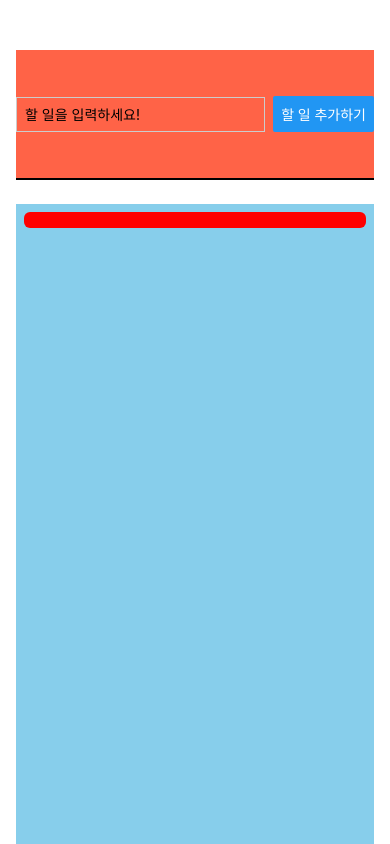
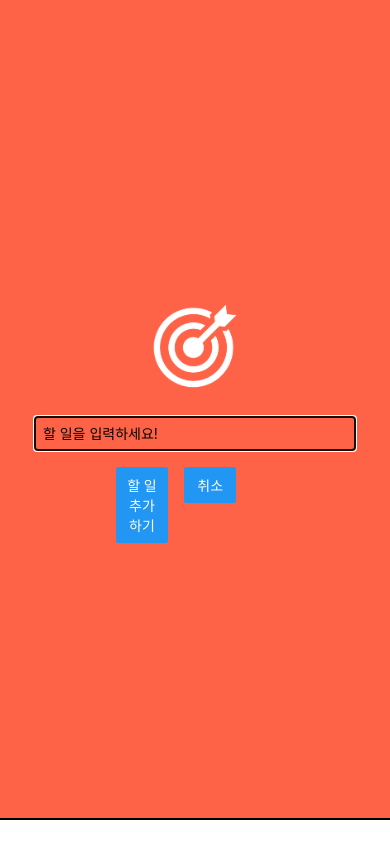
Before and after one commit to OysterOh/React-Native-study, a React Native app: screen / in a window 390 px wide. Both pictures are taken after a click on the button "할 일 추가하기". Built offline with nearby package versions, Linux system fonts and the light colour scheme.

Commit message:
모달 구현 완료 및 모달 스타일 지정, 이미지 추가

```diff
--- a/App.js
+++ b/App.js
@@ -5,8 +5,17 @@ import GoalItem from "./components/GoalItem";
 import GoalInput from "./components/GoalInput";
 
 export default function App() {
+  const [modalIsVisible, setModalIsVisible] = useState(false);
   const [todoGoals, setTodoGoals] = useState([]);
 
+  //할 일 추가 모달을 띄워주는 함수
+  const startAddGoalHandler = () => {
+    setModalIsVisible(true);
+  };
+
+  const endAddGoalHandler = () => {
+    setModalIsVisible(false);
+  };
   //버튼을 누르면 할 일 목록을 추가하는 함수
   const addGoalHandler = (enteredGoalText) => {
     // console.log(enteredGoalText);
@@ -19,6 +28,7 @@ export default function App() {
       ...currentTodoGoals,
       { text: enteredGoalText, key: Math.random().toString() },
     ]);
+    endAddGoalHandler();
     console.log(todoGoals);
   };
 
@@ -30,7 +40,18 @@ export default function App() {
 
   return (
     <View style={styles.appContainer}>
-      <GoalInput onAddGoal={addGoalHandler} />
+      <Button
+        title="할 일 추가하기"
+        color="#5e0acc"
+        onPress={startAddGoalHandler}
+      />
+      {modalIsVisible && (
+        <GoalInput
+          visible={modalIsVisible}
+          onAddGoal={addGoalHandler}
+          onCancel={endAddGoalHandler}
+        />
+      )}
       <View style={styles.goalsContainer}>
         {/* ScrollView는 전체 화면이 렌더링 될 때 안의 항목들을 전부 렌더링한다.
           이로 인해 성능의 저하가 발생할 수 있다.
@@ -43,6 +64,7 @@ export default function App() {
             return (
               <GoalItem
                 text={itemData.item.text}
+                id={itemData.item.id}
                 onDeleteItem={deleteGoalHandler}
               />
             );
--- a/components/GoalInput.js
+++ b/components/GoalInput.js
@@ -1,5 +1,12 @@
 import React, { useState } from "react";
-import { Button, TextInput, View, StyleSheet } from "react-native";
+import {
+  Button,
+  TextInput,
+  View,
+  StyleSheet,
+  Modal,
+  Image,
+} from "react-native";
 
 const GoalInput = (props) => {
   const [enteredGoalText, setEnteredGoalText] = useState("");
@@ -17,15 +24,25 @@ const GoalInput = (props) => {
   }
 
   return (
+    <Modal visible={props.visible} animationType="slide">
       <View style={styles.inputContainer}>
+        <Image source={require("../assets/goal.png")} style={styles.image} />
         <TextInput
           style={styles.textInput}
           placeholder="할 일을 입력하세요!"
           onChangeText={goalInputHandler}
           value={enteredGoalText}
         />
+        <View style={styles.buttonContainer}>
+          <View style={styles.button}>
             <Button title="할 일 추가하기" onPress={addGoalHandler} />
           </View>
+          <View style={styles.button}>
+            <Button title="취소" onPress={props.onCancel} />
+          </View>
+        </View>
+      </View>
+    </Modal>
   );
 };
 
@@ -33,10 +50,10 @@ export default GoalInput;
 const styles = StyleSheet.create({
   inputContainer: {
     flex: 1,
-    flexDirection: "row",
-    justifyContent: "space-between",
+    justifyContent: "center",
     alignItems: "center",
     marginBottom: 24,
+    padding: 16,
     borderBottomWidth: 2,
     borderBottomColor: "black",
     backgroundColor: "tomato",
@@ -44,8 +61,20 @@ const styles = StyleSheet.create({
   textInput: {
     borderWidth: 1,
     borderColor: "#cccccc",
-    width: "70%",
-    marginRight: 8,
+    width: "90%",
     padding: 8,
   },
+  image: {
+    width: 100,
+    height: 100,
+    margin: 20,
+  },
+  buttonContainer: {
+    marginTop: 16,
+    flexDirection: "row",
+  },
+  button: {
+    width: "30%",
+    marginHorizontal: 8,
+  },
 });
--- a/components/GoalItem.js
+++ b/components/GoalItem.js
@@ -3,11 +3,18 @@ import { StyleSheet, Text, View, Pressable } from "react-native";
 const GoalItem = (props) => {
   return (
     //react-native는 스타일 상속의 개념이 없다.
-    <Pressable onPress={props.onDeleteItem}>
-      <View style={styles.goalItem}>
+    //bind()는 표준 JavaScript 함수로, 나중에 실행할 함수를 미리 조정할 수 있게 한다.
+    //bind에 제공되는 첫 번째 인수는 곧 실행할 함수의 this 키워드로 설정된다.
+    //두 번째 인수는 지정한 함수에 전달할 값을 세팅하면 된다.
+    <View style={styles.goalItem}>
+      <Pressable
+        android_ripple={{ color: "#210644" }}
+        onPress={props.onDeleteItem.bind(this, props.id)}
+        style={(pressData) => pressData.pressed && styles.pressedItem}
+      >
         <Text style={styles.goalText}>{props.text}</Text>
-      </View>
-    </Pressable>
+      </Pressable>
+    </View>
   );
 };
 
@@ -16,12 +23,16 @@ export default GoalItem;
 const styles = StyleSheet.create({
   goalItem: {
     margin: 8,
-    padding: 8,
+    padding: 2,
     borderRadius: 6,
     backgroundColor: "red",
     color: "white",
   },
+  pressedItem: {
+    opacity: 0.5,
+  },
   goalText: {
     color: "white",
+    padding: 8,
   },
 });
```
Also changed, not shown: assets/goal.png (added), assets/정해영.jpg (added). Lines whose indentation alone changed are shown as unchanged.
